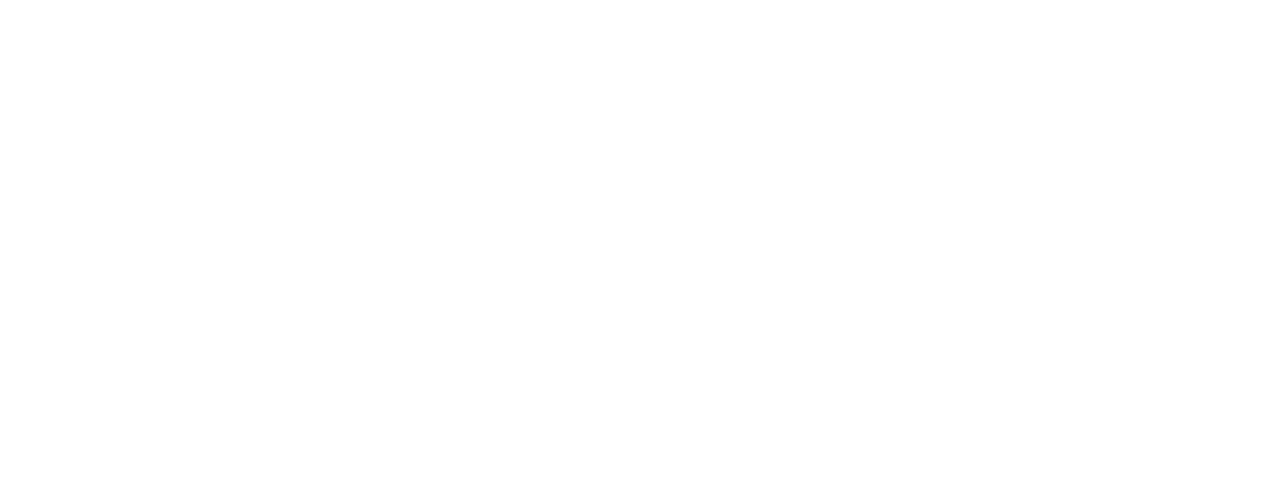
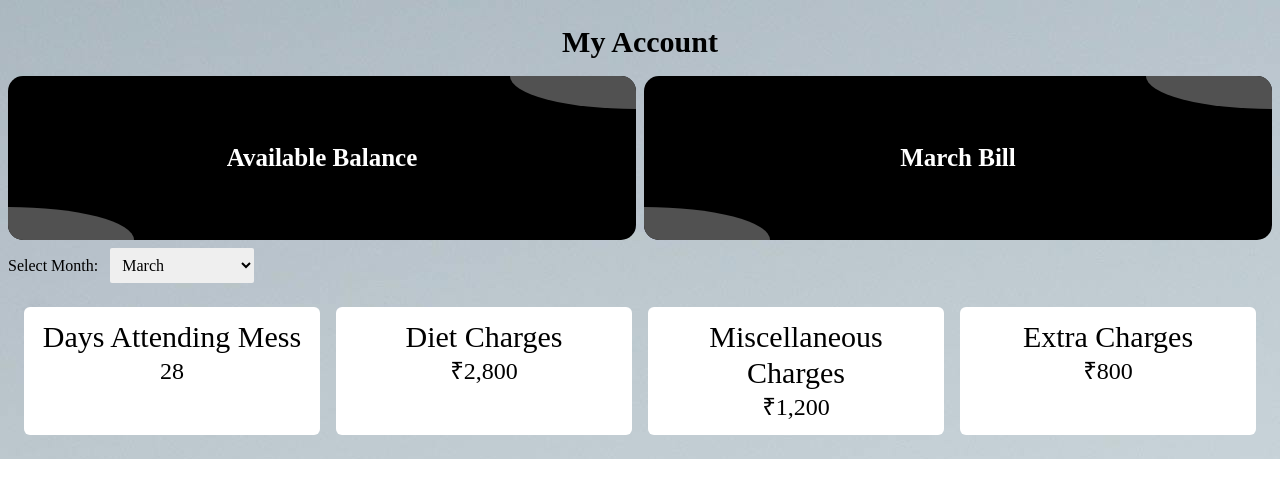
Before and after one commit to vishalverma04/theAchievers, a React (Vite) app in the folder frontend/: page /accounts in a window 1280 px wide. Shown: the top 498 px of the page. Built offline with nearby package versions, Linux system fonts and the light colour scheme; the HTML template or start-up script is replaced by a standard one.

Commit message:
Add accounts frontend

```diff
--- /dev/null
+++ b/frontend/src/pages/Accounts.css
@@ -0,0 +1,58 @@
+.container-account{
+    background: url("../../media/pexels-tahir-osman-18053574.jpg");
+}
+.card {
+    position: relative;
+    color : white ;
+    background: black;
+    display: flex;
+    align-items: center;
+    justify-content: center;
+    font-size: 25px;
+    font-weight: bold;
+    border-radius: 15px;
+    cursor: pointer;
+  }
+
+  .card::before,
+  .card::after {
+    position: absolute;
+    content: "";
+    width: 20%;
+    height: 20%;
+    display: flex;
+    align-items: center;
+    justify-content: center;
+    font-size: 25px;
+    font-weight: bold;
+    background-color: rgb(81, 81, 81);
+    transition: all 0.5s;
+  }
+
+  .card::before {
+    top: 0;
+    right: 0;
+    border-radius: 0 15px 0 100%;
+  }
+
+  .card::after {
+    bottom: 0;
+    left: 0;
+    border-radius: 0 100%  0 15px;
+  }
+
+  .card:hover::before,
+  .card:hover:after {
+    width: 100%;
+    height: 100%;
+    border-radius: 15px;
+    transition: all 0.5s;
+  }
+
+  .card:hover:after {
+    content: "₹12,000";
+  }
+
+  .card2:hover:after{
+    content : "₹5,324";
+  }
--- a/frontend/src/pages/Accounts.jsx
+++ b/frontend/src/pages/Accounts.jsx
@@ -1,9 +1,49 @@
-import React from 'react'
+import React, { useState } from 'react'
+import "./Accounts.css"
 
 function Accounts() {
-  return (
-    <></>
-  )
+const currentDate = new Date();
+const [selectedMonth, setSelectedMonth] = useState(currentDate.getMonth());
+
+const handleMonthChange = (event) => {
+  setSelectedMonth(event.target.value);
+};
+const monthOptions = Array.from({ length: 12 }, (_, index) => ({
+  value: index,
+  label: new Date(0, index).toLocaleString('default', { month: 'long' }),
+}));
+
+const selectedMonthName = new Date(0, selectedMonth).toLocaleString('default', { month: 'long' });
+
+return (
+  <div className='container-account bg-indigo-500 text-left p-2'>
+    <h1 className='font-semibold text-3xl text-center m-4'>My Account</h1>
+    <div className="flex gap-2 font-semibold">
+    <div className="card p-16 w-full text-3xl">Available Balance</div>
+    <div className="card card2 p-16 w-full text-3xl">{selectedMonthName} Bill</div>
+    </div>
+
+    <label htmlFor="monthSelector">Select Month: </label>
+    <select className='m-2 p-2 rounded-sm w-36 outline-none border-none '
+      id="monthSelector"
+      value={selectedMonth}
+      onChange={handleMonthChange}
+    >
+      {monthOptions.map((month) => (
+        <option key={month.value} value={month.value}>
+          {month.label}
+        </option>
+      ))}
+    </select>
+
+    <div className='flex justify-between gap-4 p-4 text-center'>
+      <div className="rounded-md bg-white w-full p-3"><h1 className="text-3xl">Days Attending Mess</h1><p className="text-2xl">28</p></div>
+      <div className="rounded-md bg-white w-full p-3"><h1 className="text-3xl">Diet Charges</h1><p className="text-2xl">₹2,800</p></div>
+      <div className="rounded-md bg-white w-full p-3"><h1 className="text-3xl">Miscellaneous Charges</h1><p className="text-2xl">₹1,200</p></div>
+      <div className="rounded-md bg-white w-full p-3"><h1 className="text-3xl">Extra Charges</h1><p className="text-2xl">₹800</p></div>
+    </div>
+  </div>
+);
 }
 
 export default Accounts
```
Also changed, not shown: frontend/media/pexels-tahir-osman-18053574.jpg (added), 1 other file (tests, documents, lock files or other folders).
